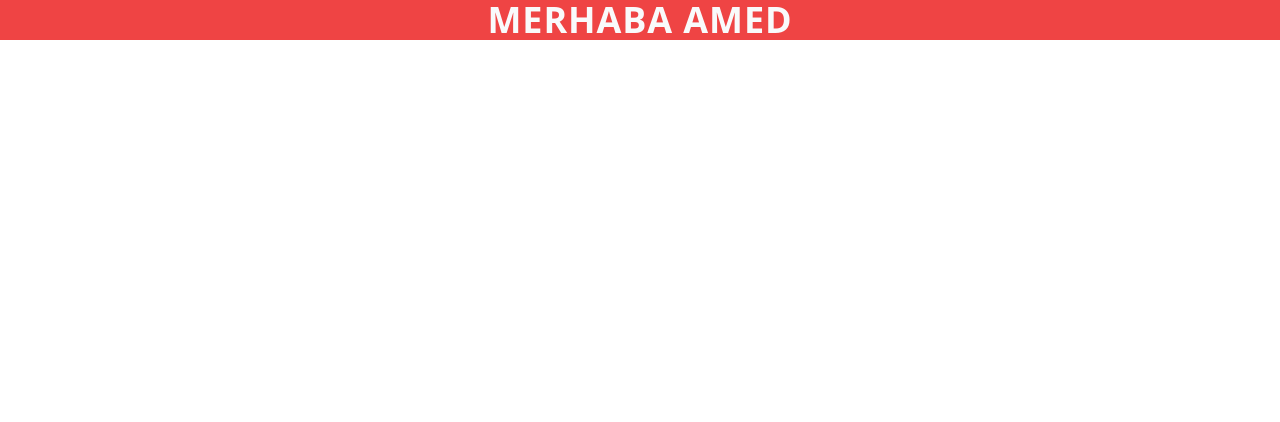
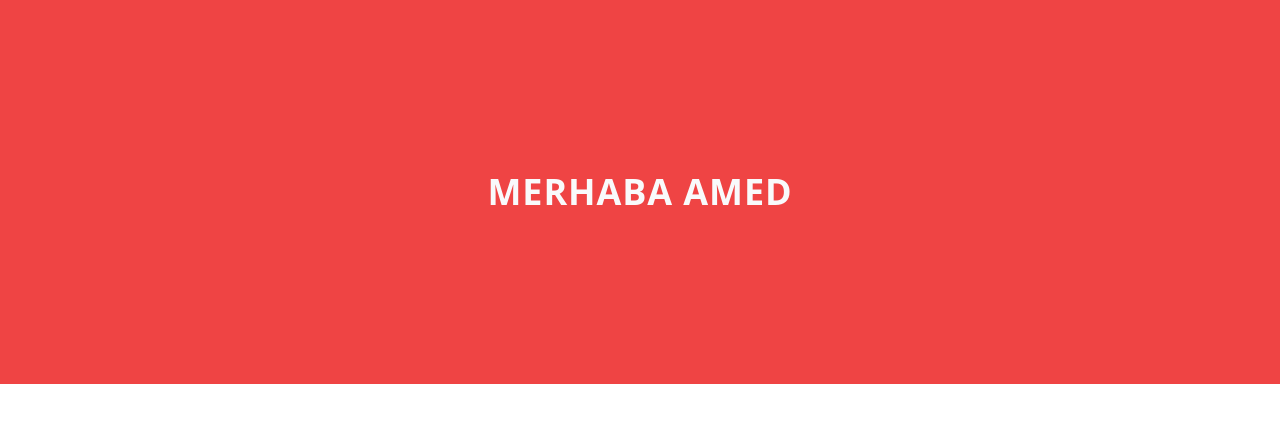
Before and after one commit to EmirS-h/youtube, a website: page index.html in a window 1280 px wide. Drawn offline with Linux system fonts and the light colour scheme.

Commit message:
ahmeti ortaladım

```diff
--- a/index.html
+++ b/index.html
@@ -9,8 +9,8 @@
 </head>
 
 <body>
-    <div class="bg-red-500 min-h-full">
-        <h1 class="text-gray-50 text-4xl font-semibold tracking-wide text-center">MERHABA AMED</h1>
+    <div class="bg-red-500 h-96 flex justify-center items-center">
+        <h1 class="text-gray-50 text-4xl font-semibold tracking-wide">MERHABA AMED</h1>
     </div>
 </body>
 
```
Also changed, not shown: output.css.
